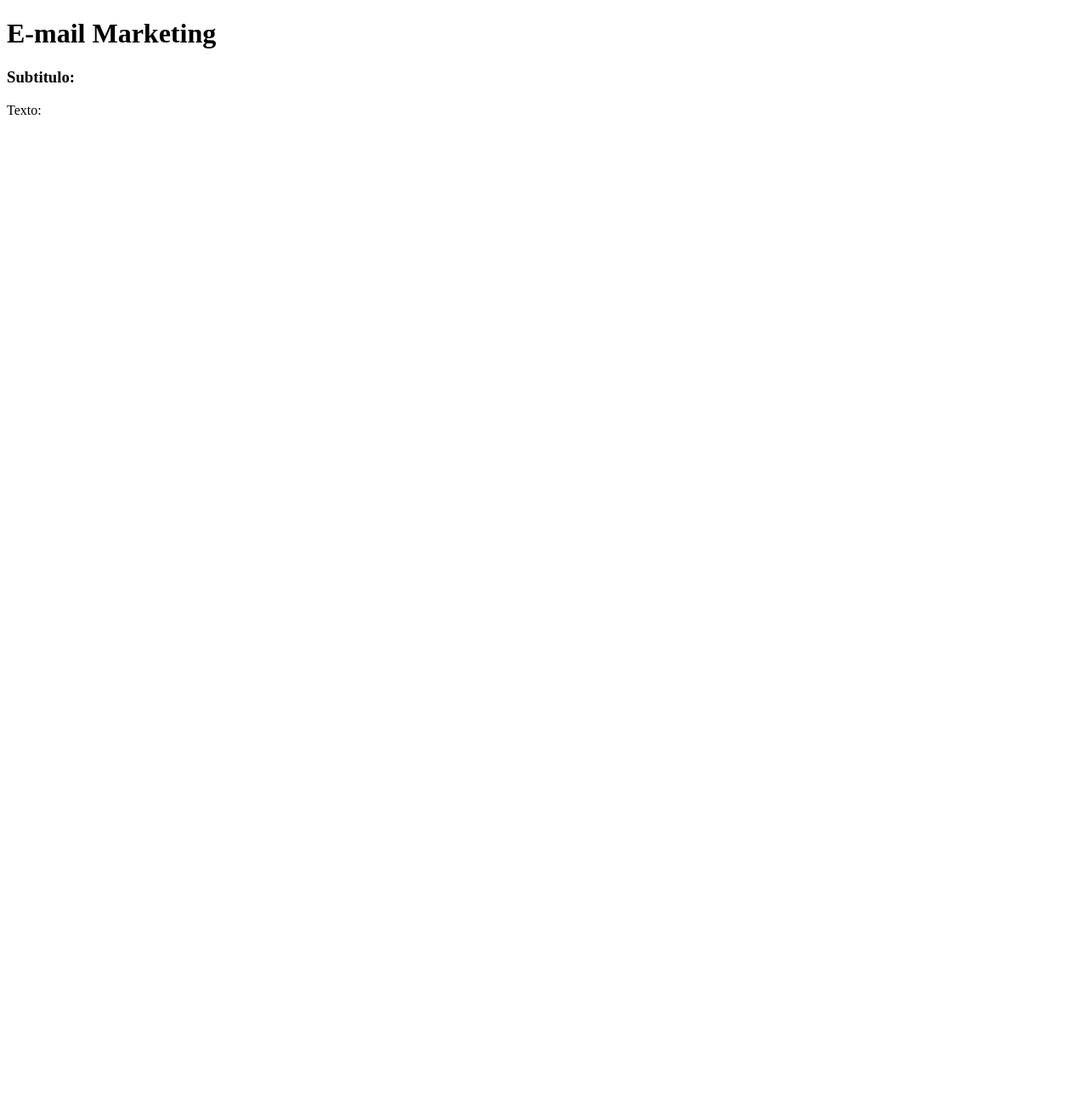
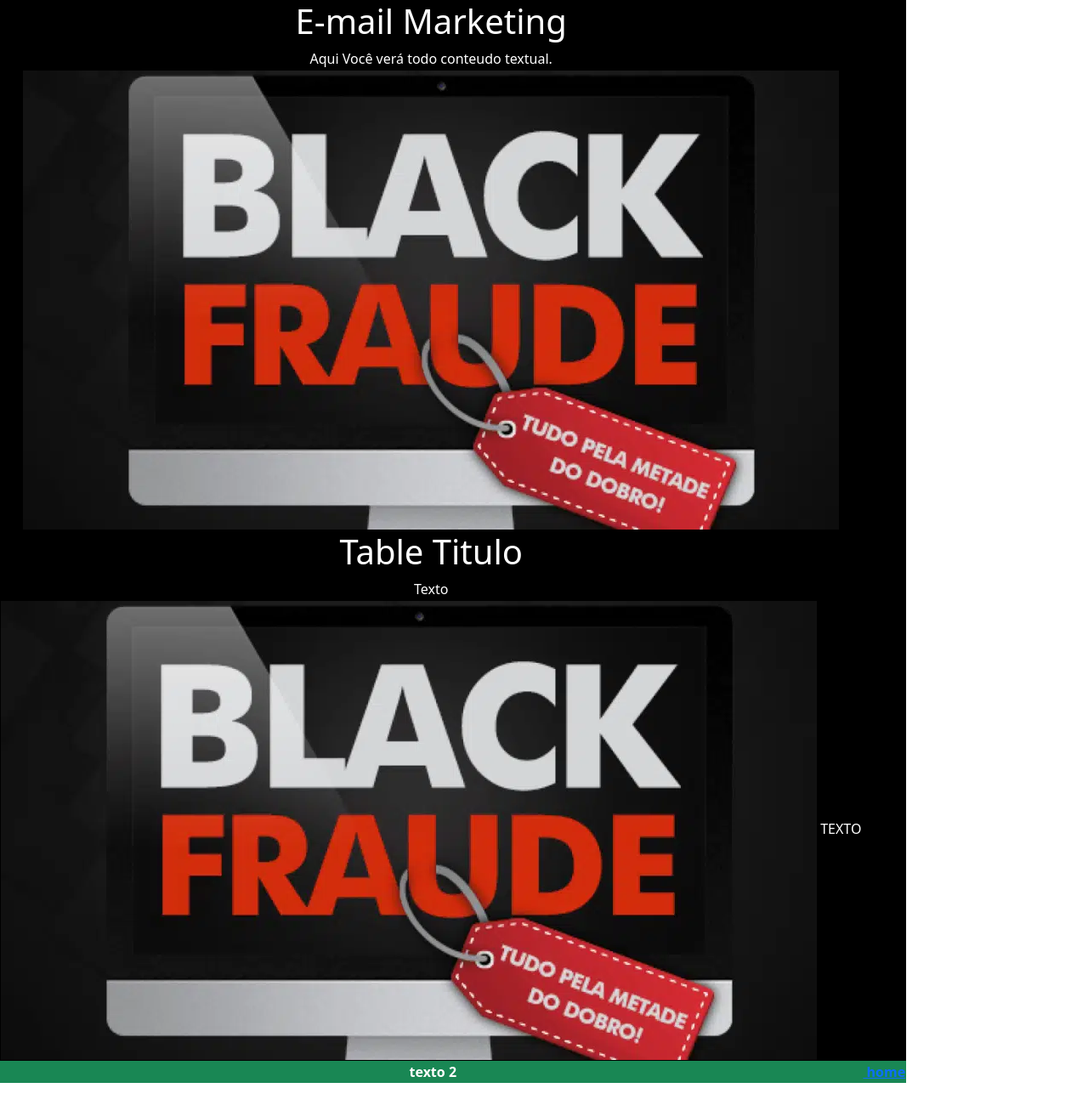
Before and after one commit to Luizfcs35/Meu-Primeiro-html-DIO, a plain HTML site: page index.html in a window 1280 px wide. Shown: the whole page at 85% size. Before the commit the page ends 800 px from the top, so only its background shows below. Drawn offline with nearby package versions, Linux system fonts and the light colour scheme.

Commit message:
Add mais alterações

```diff
--- a/index.html
+++ b/index.html
@@ -5,21 +5,65 @@
         <meta http-equiv="X-UA-Compatible" content="IE=edge">
         <meta name="viewport" content="width=device-width, initial-scale=1.0">
         <title>Email Marketing</title>
+        <link href="https://cdn.jsdelivr.net/npm/bootstrap@5.2.3/dist/css/bootstrap.min.css" rel="stylesheet" integrity="sha384-rbsA2VBKQhggwzxH7pPCaAqO46MgnOM80zW1RWuH61DGLwZJEdK2Kadq2F9CUG65" crossorigin="anonymous">
     </head>
-
-<body>
-    <header>
-        <h1>
+    <body class="">
+    <!-------Header------>
+        <table class=" text-center p-2 mb-5 bg-black text-white">
+            <thead>
+                <tr>
+                    <td>
+                        <h1 class="titulo" id="home">
                             E-mail Marketing
                         </h1>
-    </header>
-    <section>
-        <h3>
-            Subtitulo:
-        </h3>
-        <p>
-            Texto:
-        </p>
-    </section>
+                        <span class="conteudo">
+                            Aqui Você verá todo conteudo textual.
+                        </span>
+                    </td>
+                </tr>
+            </thead>
+            <tbody class="text-center">
+                <tr>
+                    <td>
+                       <img src="./black-fraude-como-escapar-de-fraudes-e-golpes-na-black-friday-960x540.png" alt="img-email">
+                    </td>
+                </tr>
+                <tr>
+                   <tr>
+                        <td>
+                            <h1>
+                                Table Titulo
+                            </h1>
+                            <span>
+                                Texto
+                            </span>
+                        </td>
+                    </tr>
+                    <tr>
+                        <td>
+                            <img src="./black-fraude-como-escapar-de-fraudes-e-golpes-na-black-friday-960x540.png" alt="">
+                            <span>
+                                TEXTO
+                            </span>
+                        </td>
+                    </tr>
+            </tbody>
+            <tfoot class="p-3 mb-2 bg-success text-white">
+                <tr class="p-3 mb-2 bg-success text-white">
+                    <th>
+                                    <img src="./" alt="">
+                                    <span>
+                                        texto 2
+                                    </span>
+                        </th>
+                    <th>
+                        <a href="#home"><img src="./" alt=""> home </a>
+                        <span>
+
+                        </span>
+                    </th>
+                </tr>
+            </tfoot>
+        </table>
     </body>
 </html>
--- a/style.css
+++ b/style.css
@@ -1,8 +1,19 @@
 * {
-    display: flex;
     padding: 0;
     margin: 0;
     border: 0;
+
+}
+
+.cabecalho  {
+    height: 100px;
+    width: 200px;
     background-color: blue;
-    color: aqua;
+    color: aliceblue;
+    font-family: 'Courier New', Courier, monospace;
 }
+
+.titulo {
+    align-items: center;
+    justify-content: center;
+}
```
Also changed, not shown: black-fraude-como-escapar-de-fraudes-e-golpes-na-black-friday-960x540.png (added). Lines whose indentation alone changed are shown as unchanged.
